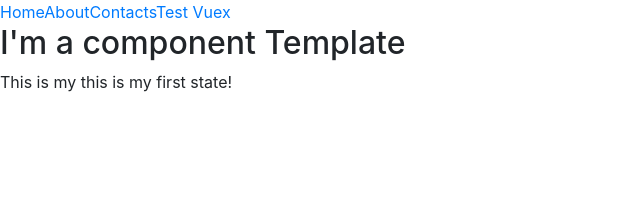
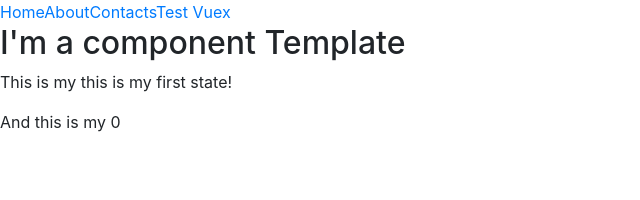
Before and after one commit to enzonav/vue-start-project, a Vue app: page /test-vuex in a window 1280 px wide. Shown: the top 200 px of the page, without its empty margins (0-640 px from the left). Built offline with nearby package versions, Linux system fonts and the light colour scheme.

Commit message:
working on store

```diff
--- a/src/components/TestVuex.vue
+++ b/src/components/TestVuex.vue
@@ -2,6 +2,8 @@
   <div>
     <h2>I'm a component Template</h2>
     <p>This is my {{ mymessage }}</p>
+    <p>And this is my {{ myvariable }}</p>
+    <!-- <button @click='increment'>+</button> -->
   </div>
 </template>
 
@@ -11,7 +13,8 @@ import { mapState } from 'vuex'
 
 export default {
   computed: mapState({
-    mymessage: state => state.TestStore.message
+    mymessage: state => state.myStore.message,
+    myvariable: state => state.myStore.myVariable
   })
 }
 
--- a/src/store/index.js
+++ b/src/store/index.js
@@ -7,7 +7,7 @@ Vue.use(Vuex)
 
 export default new Vuex.Store({
   modules: {
-    TestStore,
+    myStore: TestStore,
     objectStorage
   },
   state: {},
```
